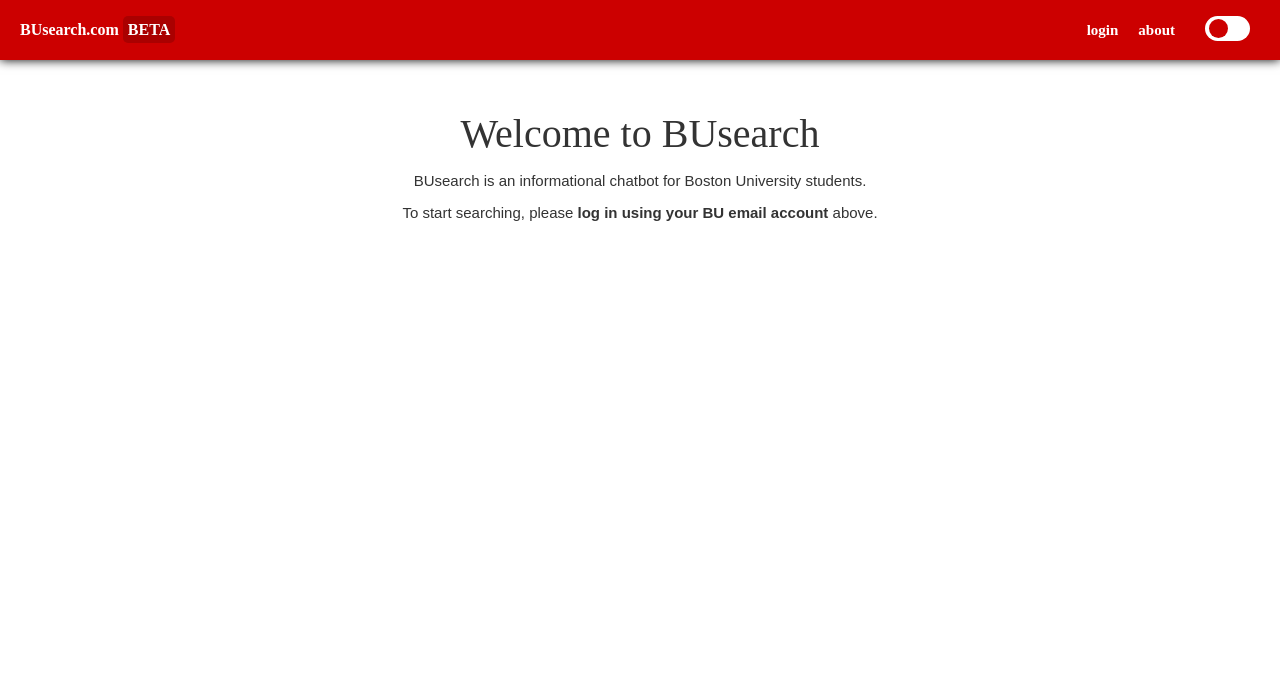
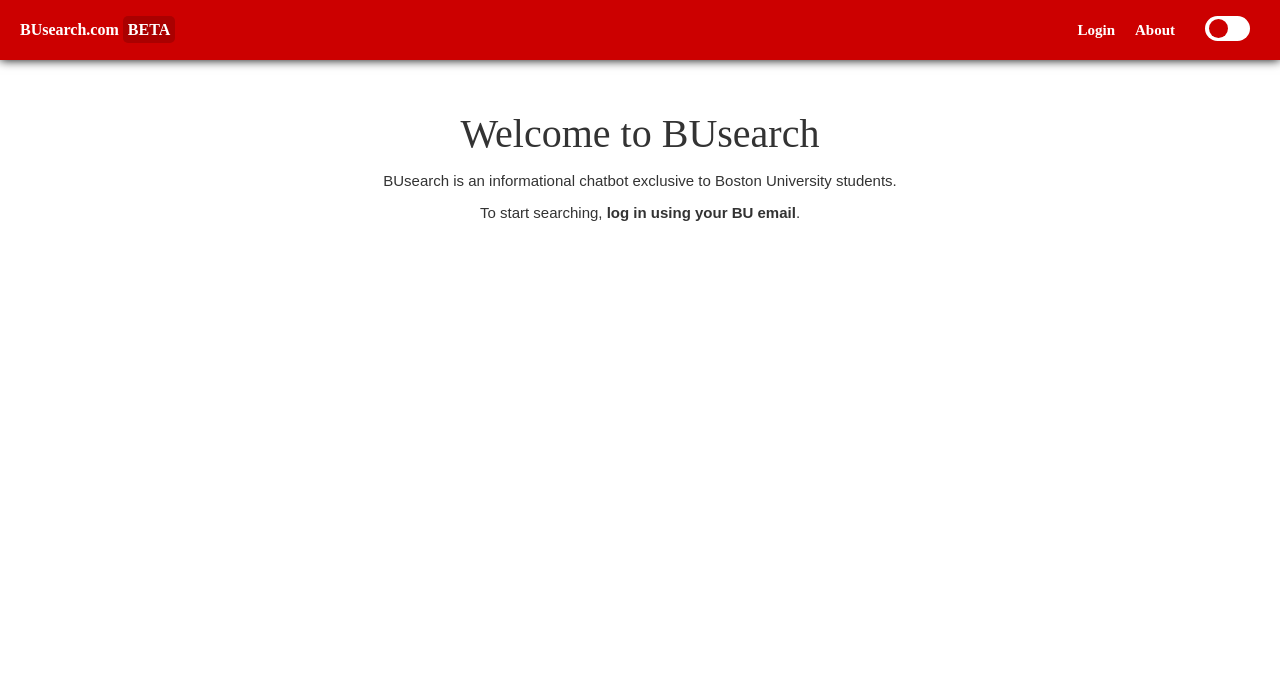
Before and after one commit to JJKatz42/BU_Chatbot, a plain HTML site: page src/services/chatbot/static/index.html in a window 1280 px wide. Shown: the top 696 px of the page. Drawn offline with Linux system fonts and the light colour scheme; files that its build step writes are made by us from their sources; files whose address does not match are found by name; a web font is replaced by a local one.

Commit message:
Update language

```diff
--- a/src/services/chatbot/static/index.html
+++ b/src/services/chatbot/static/index.html
@@ -11,8 +11,8 @@
         <div class="navbar-container">
             <div>BUsearch.com <span class="background">BETA</span></div>
             <div class="navbar-menu">
-                <a href="#" id="loginBtn">login</a>
-                <a href="#" onclick="openSettings('about')">about</a>
+                <a href="#" id="loginBtn">Login</a>
+                <a href="#" onclick="openSettings('about')">About</a>
                 <button class="toggle-button working-version" onclick="toggleDarkMode()">
                   <label class="switch">
                     <input type="checkbox" id="toggleSwitch" onclick="toggleDarkMode()">
@@ -32,8 +32,8 @@
             <div class="chat-response welcome input">
                 <title>Welcome to BUsearch</title>
                 <!-- <title class="overlay-title">Welcome</title> -->
-                <p class="welcome-text">BUsearch is an informational chatbot for Boston University students.</p>
-                <p class="welcome-text">To start searching, please <strong>log in using your BU email account</strong> above.
+                <p class="welcome-text">BUsearch is an informational chatbot exclusive to Boston University students.</p>
+                <p class="welcome-text">To start searching, <strong>log in using your BU email</strong>.
                 </p>
             </div>
         </div>
@@ -83,7 +83,7 @@
             <div class="settings-content" data-content="contact">
                 <p>Drop us a line!</p>
                 <p>busearchconnect@gmail.com</p>
-                <p>Join our <a class="link" href="https://discord.gg/bt6ZhyNB" target="_blank">Discord server</a>!</p>
+                <p>Join our <a class="link" href="https://discord.gg/AcMrFtT8" target="_blank">Discord server</a>!</p>
             </div>
             <!-- Add more content sections as needed -->
             <!-- <button class="cancel-button" onclick="closeSettings()">cancel</button>
@@ -91,7 +91,7 @@
         </div>
     </div>
     <div class="discord-button">
-        <a href="https://discord.gg/bt6ZhyNB" target="_blank"><img src="static/images/discord.png" alt="discord"></a>
+        <a href="https://discord.gg/AcMrFtT8" target="_blank"><img src="static/images/discord.png" alt="discord"></a>
     </div>
     <!-- Background overlay -->
     <div class="overlay" id="overlay"></div>
```
